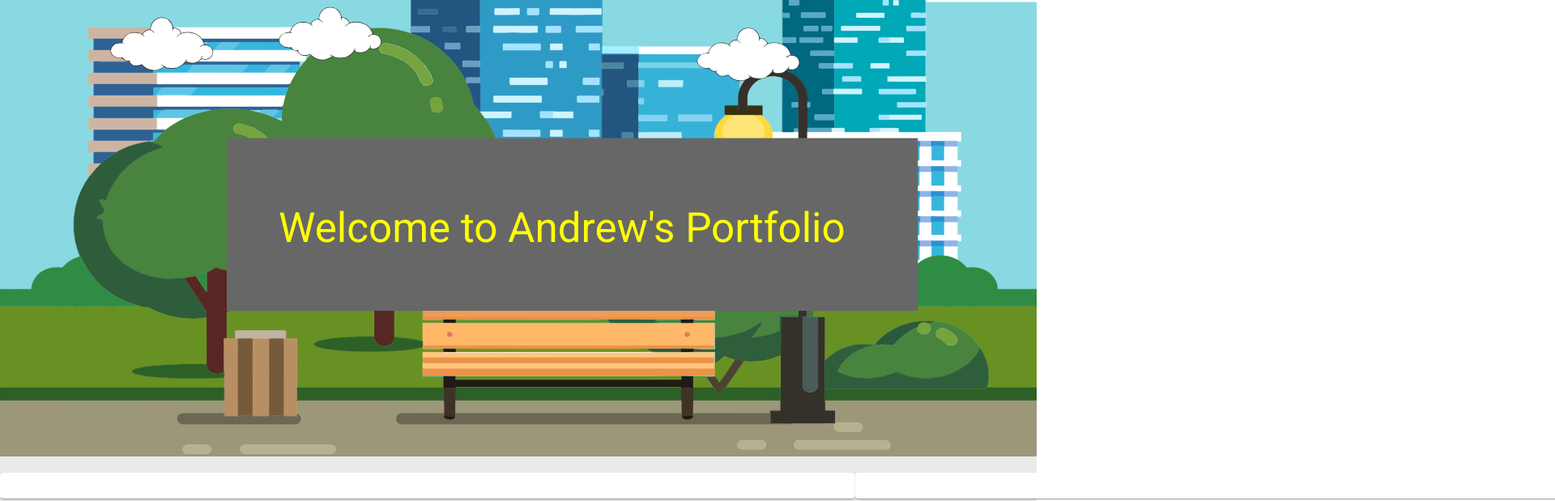
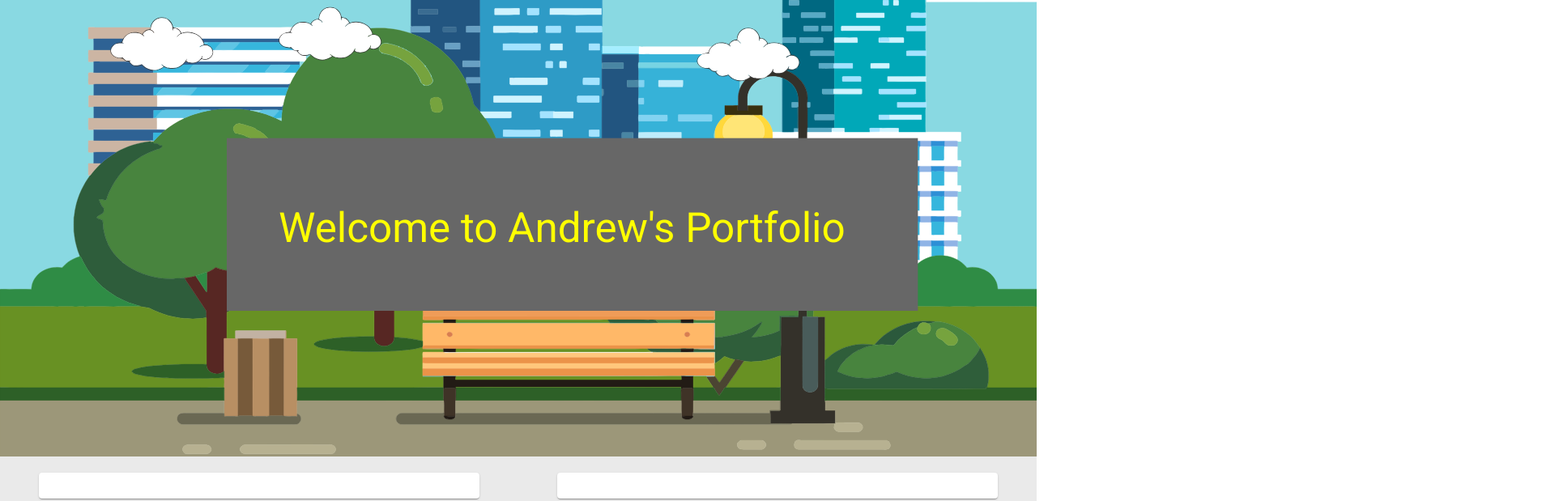
Before and after one commit to Milldrew/workspace-with-case-study, an Angular app: page / in a window 1280 px wide. Shown: the top 619 px of the page at 81% size, 1920 px wide, since content can reach past the window. Built offline with nearby package versions, Linux system fonts and the light colour scheme.

Commit message:
📅  | Fri Nov 25 19:47:40 EST 2022

```diff
--- a/src/styles.scss
+++ b/src/styles.scss
@@ -1,3 +1,4 @@
+@use "./app/responsive.scss" as responsive;
 // Custom Theming for Angular Material
 // For more information: https://material.angular.io/guide/theming
 @use "@angular/material" as mat;
@@ -57,4 +58,11 @@ body {
     top: 20px;
     bottom: 20px;
   }
+
+  @include responsive.for-size(MediumMin) {
+    width: 40vw;
+  }
+  @include responsive.for-size(XLarge) {
+    width: 20vw;
+  }
 }
```
